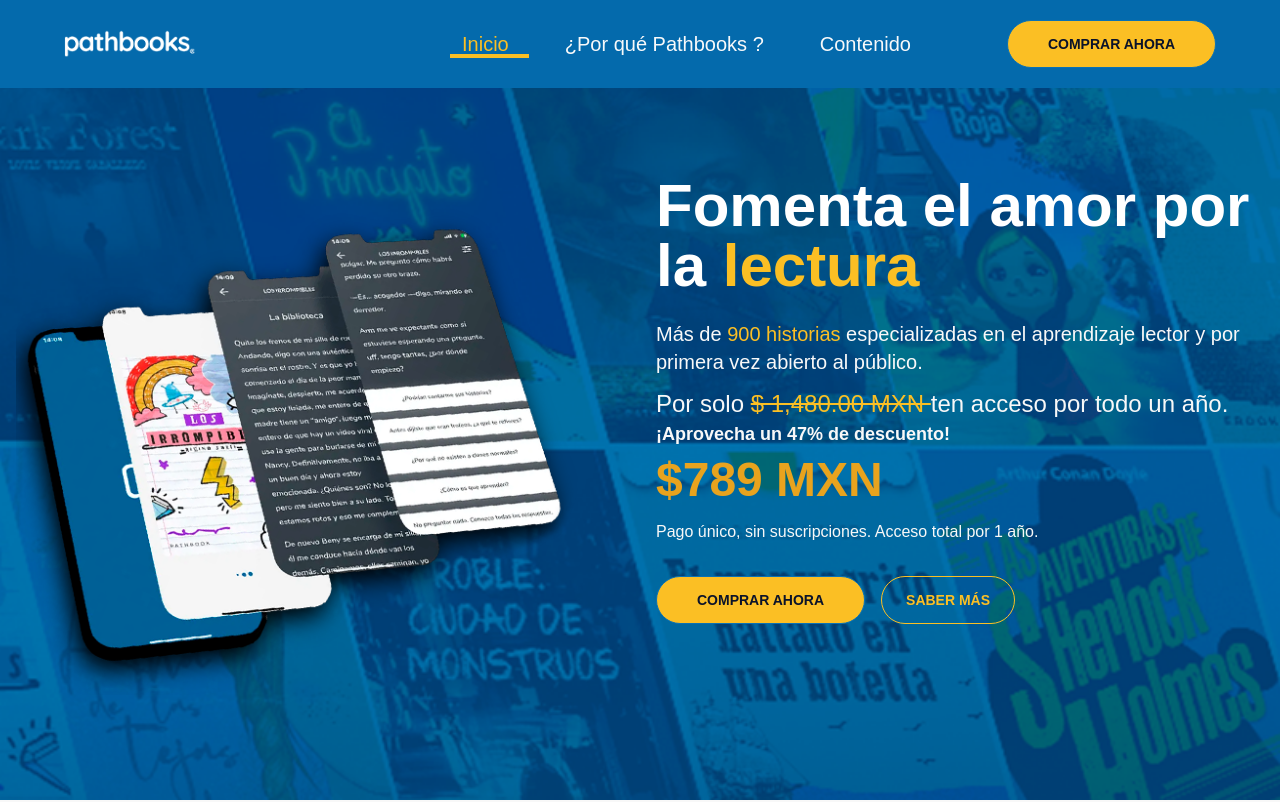
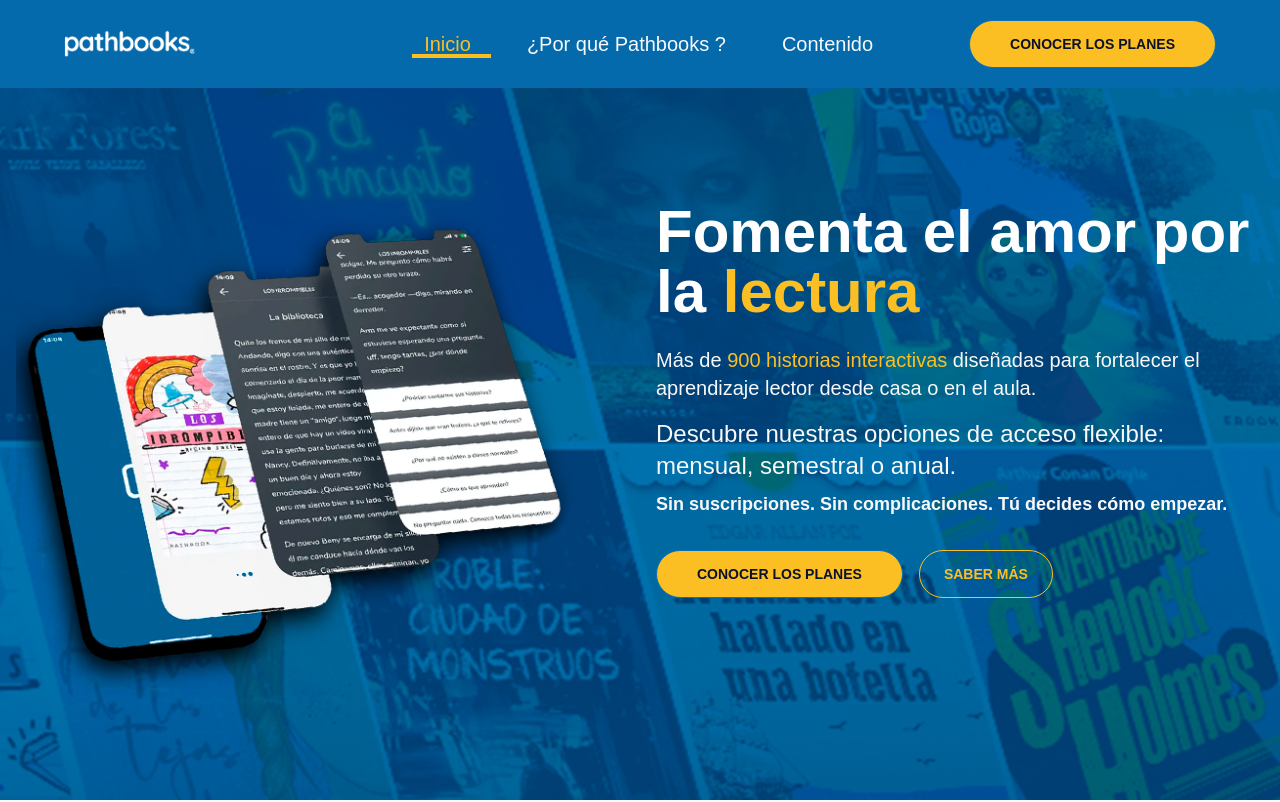
Before and after one commit to victorLagunaSau/pathbooksOfferts, a Next.js app: page / in a window 1280 px wide. Shown: the top 802 px of the page. Built offline with nearby package versions, Linux system fonts and the light colour scheme.

Commit message:
conocer los planes

```diff
--- a/components/Buttons/ButtonComprar.js
+++ b/components/Buttons/ButtonComprar.js
@@ -14,7 +14,7 @@
       onClick={handleClick}
       className="btn btn-primary bg-yellow-500 hover:bg-yellow-700 text-black-100 hover:text-white-100 px-10 py-3 rounded-full transition-all"
     >
-      Comprar ahora
+      Conocer los planes
     </a>
   );
 };
--- a/components/Home001.js
+++ b/components/Home001.js
@@ -1,6 +1,6 @@
-import React, {useMemo} from "react";
+import React, { useMemo } from "react";
 import Image from "next/image";
-import {motion} from "framer-motion";
+import { motion } from "framer-motion";
 import getScrollAnimation from "../utils/getScrollAnimation";
 import ScrollAnimationWrapper from "./Layout/ScrollAnimationWrapper";
 import ButtonComprar from "./Buttons/ButtonComprar";
@@ -15,12 +15,12 @@
             style={{
                 backgroundImage: "url('/assets/bgheader.png')",
                 backgroundSize: "cover",
-                backgroundPosition: "center"
+                backgroundPosition: "center",
             }}
         >
             <div className="container mx-auto h-full px-4">
                 <div className="flex flex-col md:flex-row h-full items-center justify-between gap-8">
-                    {/* Imagen - Izquierda en desktop, arriba en mobile */}
+                    {/* Imagen */}
                     <ScrollAnimationWrapper className="order-1 md:order-1 w-full md:w-1/2">
                         <motion.div
                             className="flex justify-center md:justify-start"
@@ -30,8 +30,8 @@
                                 <Image
                                     src="/assets/home001.png"
                                     alt="Maestra Pathbooks"
-                                    width={570}    // Ancho en píxeles
-                                    height={600}   // Alto en píxeles
+                                    width={570}
+                                    height={600}
                                     className="object-contain"
                                     priority
                                 />
@@ -39,7 +39,7 @@
                         </motion.div>
                     </ScrollAnimationWrapper>
 
-                    {/* Texto - Derecha en desktop, abajo en mobile */}
+                    {/* Texto */}
                     <ScrollAnimationWrapper className="order-2 md:order-2 w-full md:w-1/2">
                         <motion.div
                             className="text-center md:text-left"
@@ -49,28 +49,24 @@
                                 Fomenta el amor por la<span className="text-yellow-500"> lectura</span>
                             </h1>
                             <p className="mt-6 text-lg md:text-xl text-white-100">
-                                Más de <span className="text-yellow-500"> 900 historias</span> especializadas en el
-                                aprendizaje lector y por primera vez abierto al público.
+                                Más de <span className="text-yellow-500">900 historias interactivas</span> diseñadas
+                                para fortalecer el aprendizaje lector desde casa o en el aula.
                             </p>
-                            <p className="mt-3 text-xl md:text-2xl text-white-100">
-                                Por solo <span className="text-yellow-500 line-through">$ 1,480.00 MXN </span> ten acceso por todo un
-                                año.
+                            <p className="mt-4 text-xl md:text-2xl text-white-100">
+                                Descubre nuestras opciones de acceso flexible: mensual, semestral o anual.
+                            </p>
+                            <p className="mt-2 text-white-100 text-lg font-semibold">
+                                Sin suscripciones. Sin complicaciones. Tú decides cómo empezar.
                             </p>
 
-                            <p className="text-white-100 text-lg font-semibold">
-                                ¡Aprovecha un <span className="text-green-700 font-bold">47% de descuento!</span>
-                            </p>
-
-                            <p className="text-5xl font-bold text-yellow-600 mt-2 mb-4">$789 MXN</p>
-                            <p className="text-white-100 text-base">Pago único, sin suscripciones. Acceso total por 1
-                                año.</p>
                             <div className="mt-8 flex flex-col sm:flex-row gap-4 justify-center md:justify-start">
                                 <ButtonComprar/>
-                                <a href="#metodologia"
-                                   className="btn btn-outline border-yellow-500 text-yellow-500 hover:bg-yellow-500 hover:text-yellow-700 px-6 py-3 rounded-full transition-all">
+                                <a
+                                    href="#metodologia"
+                                    className="btn btn-outline border-yellow-500 text-yellow-500 hover:bg-yellow-500 hover:text-yellow-700 px-6 py-3 rounded-full transition-all"
+                                >
                                     Saber más
                                 </a>
-
                             </div>
                         </motion.div>
                     </ScrollAnimationWrapper>
```
